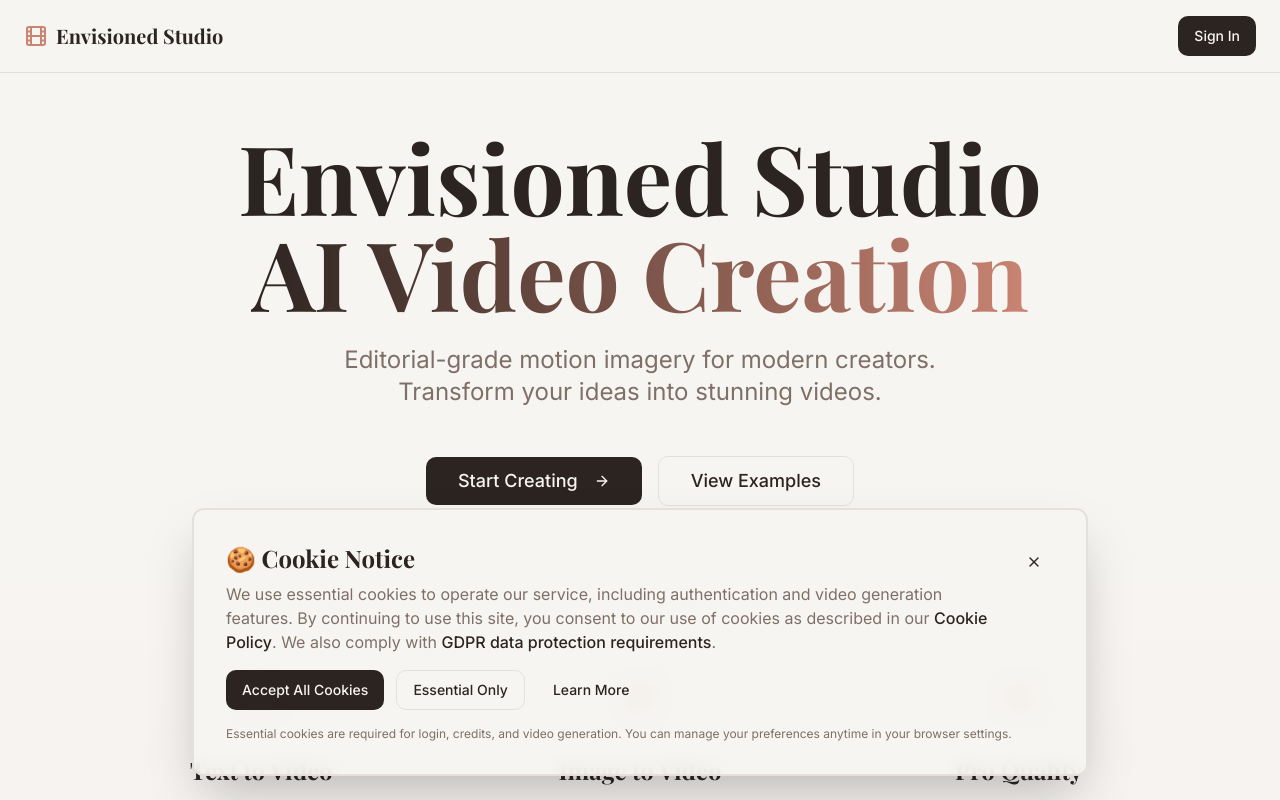
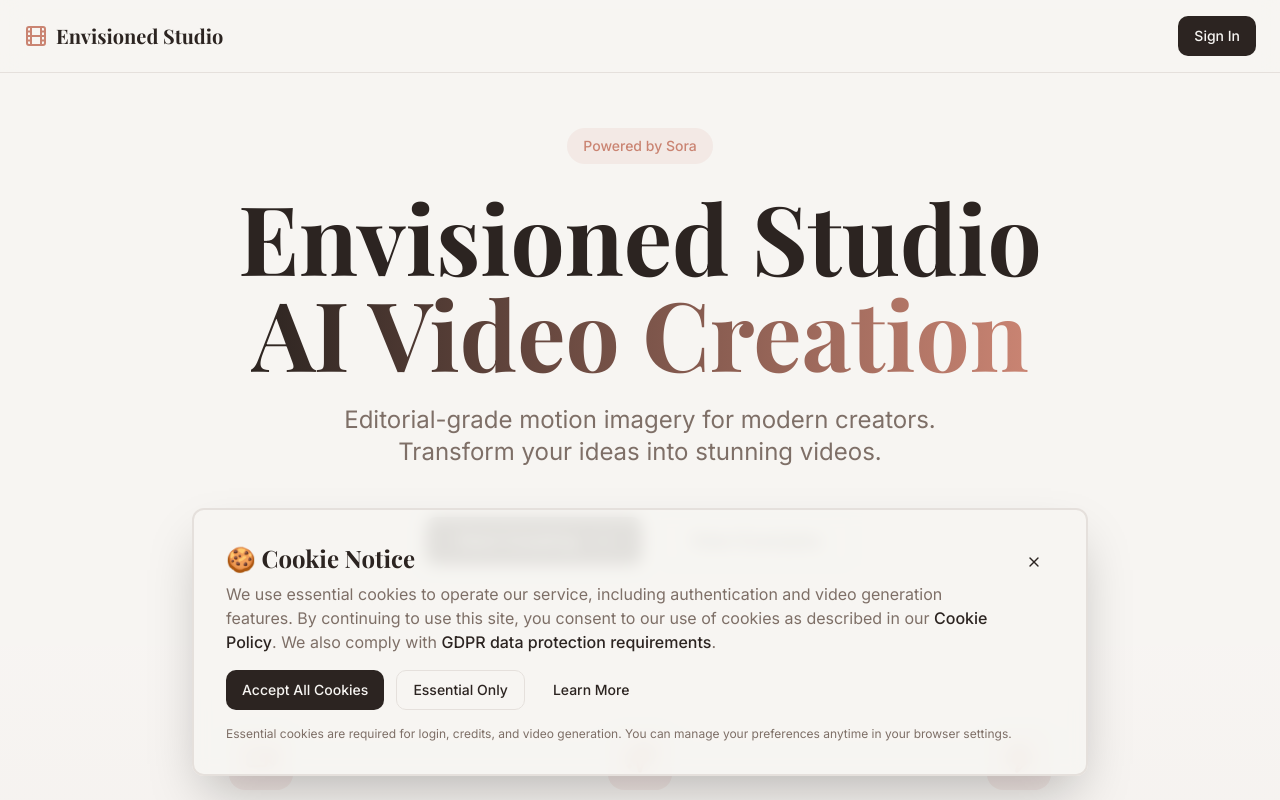
Before and after one commit to envisionedbrands/envisioned-studio-sora, a React (Vite) app: page / in a window 1280 px wide. Shown: the top 800 px of the page. Built offline with nearby package versions, Linux system fonts and the light colour scheme.

Commit message:
Remove "Kie.ai" from homepage

```diff
--- a/src/pages/Index.tsx
+++ b/src/pages/Index.tsx
@@ -40,6 +40,10 @@ const Index = () => {
       {/* Hero Section */}
       <section className="pt-32 pb-20 px-6">
         <div className="container mx-auto max-w-5xl text-center">
+          <div className="inline-block mb-6 px-4 py-2 bg-accent/10 rounded-full text-sm font-medium text-accent">
+            Powered by Sora
+          </div>
+
           <h1 className="font-serif text-6xl md:text-7xl lg:text-8xl font-bold mb-6 leading-tight">
             Envisioned Studio
             <br />
```
